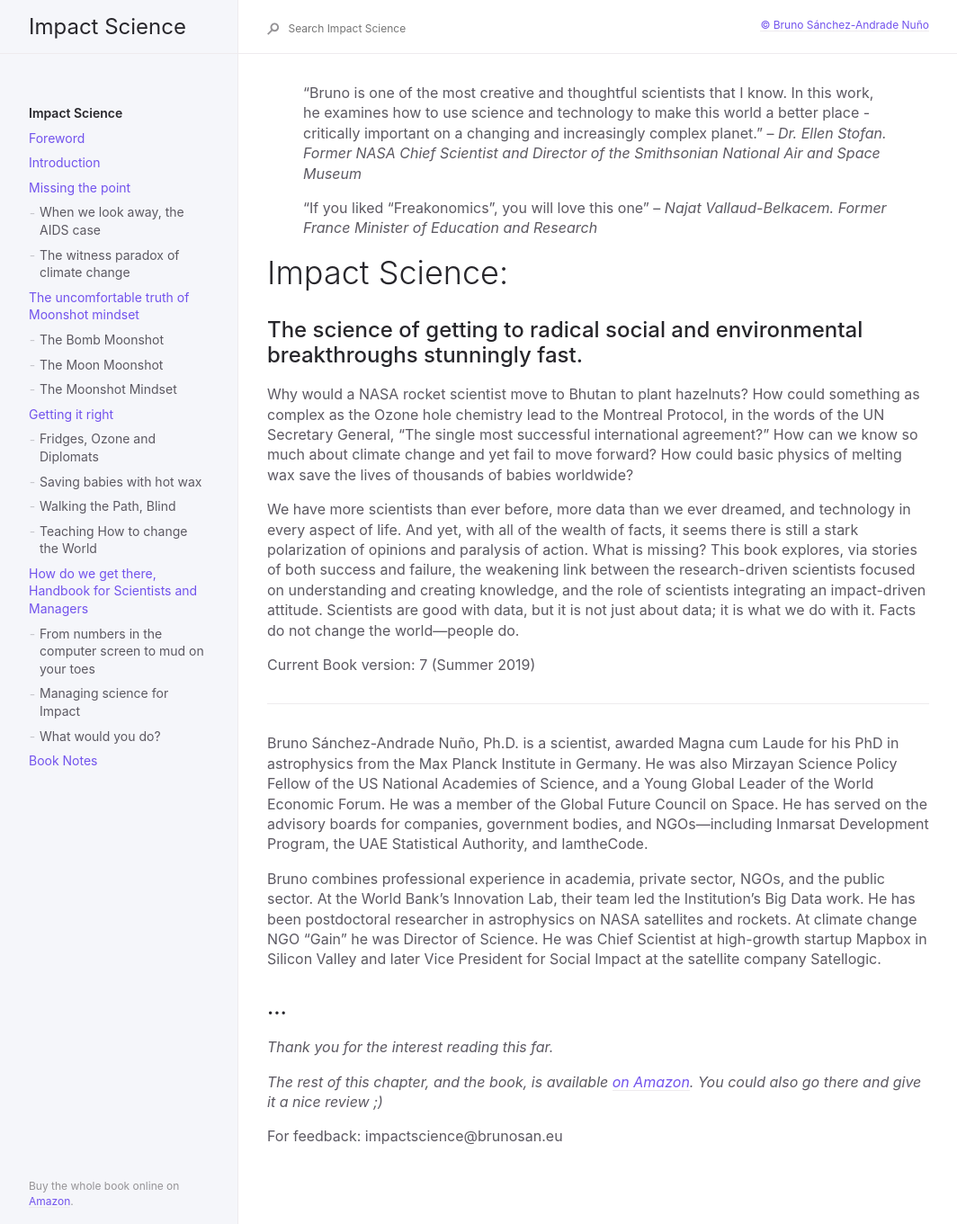
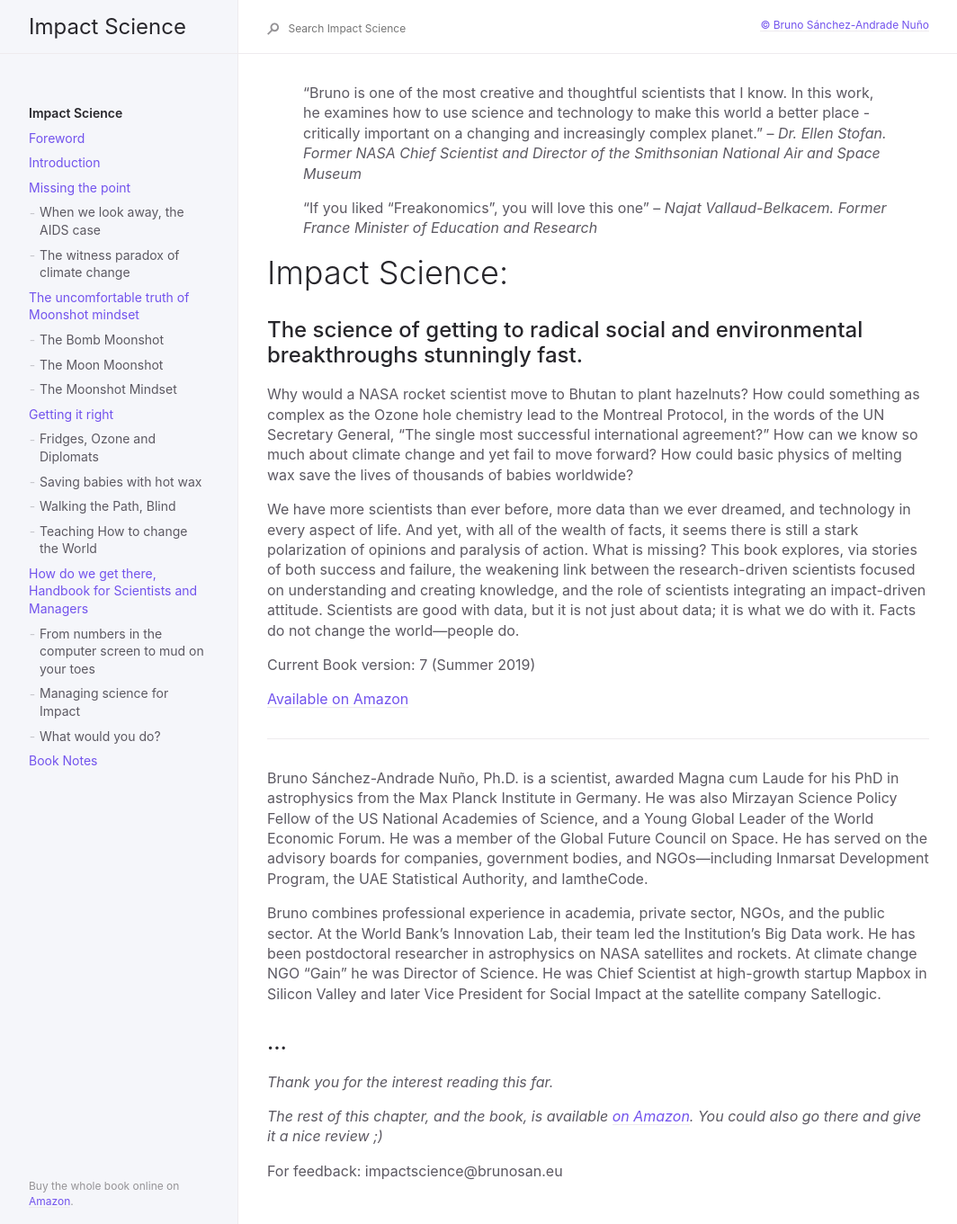
Before and after one commit to brunosan/impactscience-book, a Jekyll site: the page built from index.md, in a window 1280 px wide. Shown: the whole page at 90% size, without its empty margins (91-1155 px from the left). Built offline with Jekyll 4.4.1, drawn with Linux system fonts in a browser that asks for light colours.

Commit message:
more links to amazon

```diff
--- a/index.md
+++ b/index.md
@@ -22,6 +22,9 @@ We have more scientists than ever before, more data than we ever dreamed, and te
 
 Current Book version: 7 (Summer 2019)
 
+
+[Available on Amazon]((https://www.amazon.com/gp/product/B07SN1L4L2/ref=dbs_a_def_rwt_bibl_vppi_i1))
+
 ---
 Bruno Sánchez-Andrade Nuño, Ph.D. is a scientist, awarded Magna cum Laude for his PhD in astrophysics from the Max Planck Institute in Germany. He was also Mirzayan Science Policy Fellow of the US National Academies of Science, and a Young Global Leader of the World Economic Forum. He was a member of the Global Future Council on Space. He has served on the advisory boards for companies, government bodies, and NGOs—including Inmarsat Development Program, the UAE Statistical Authority, and IamtheCode.
 
```
